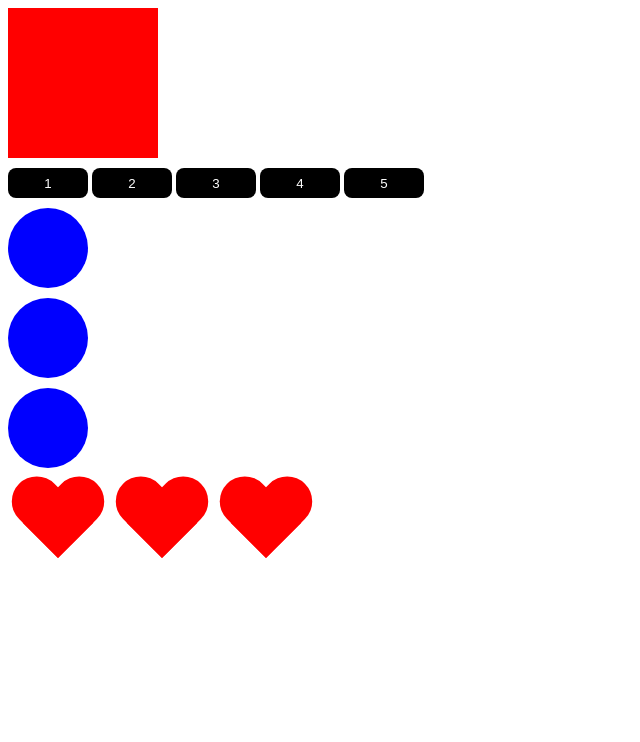
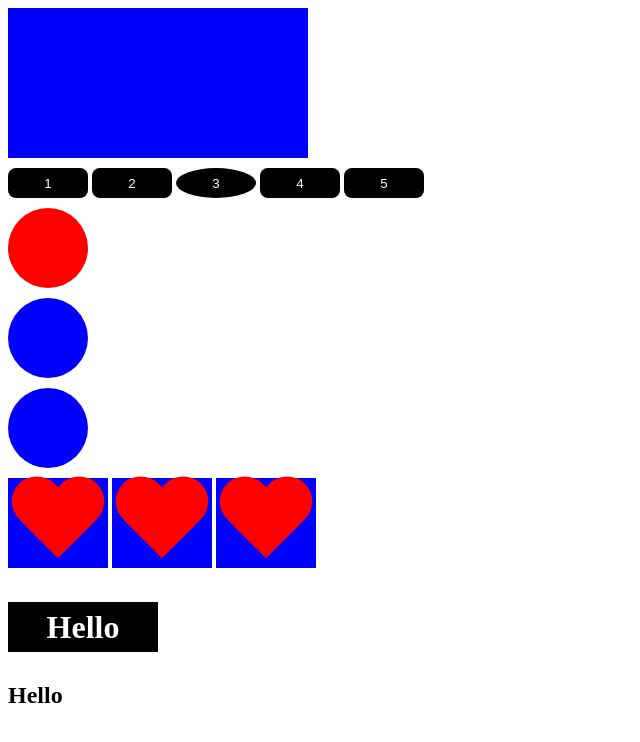
Before and after one commit to Jezhora/UdemyCourse, a plain HTML site: page LearnSection1/42_lesson.html in a window 1280 px wide. Shown: the whole page, without its empty margins (0-640 px from the left). Drawn offline with Linux system fonts and the light colour scheme.

Commit message:
feat: lesson_43 done

```diff
--- a/LearnSection1/42_lesson.html
+++ b/LearnSection1/42_lesson.html
@@ -25,6 +25,6 @@
 
 		</div>
 
-		<script src="42_getElementFromPage.js"></script>
+		<script src="43_actionWithElements.js"></script>
 	</body>
 </html>
--- /dev/null
+++ b/LearnSection1/43_actionWithElements.js
@@ -0,0 +1,56 @@
+'use strict'
+
+const box = document.getElementById('box'),
+      btns = document.getElementsByTagName('button'),
+      circles = document.getElementsByClassName('circle'),
+      wrapper = document.querySelector('.wrapper'),
+      hearts = wrapper.querySelectorAll('.heart'),
+      oneHeart = wrapper.querySelector('heart');
+
+
+// console.dir(box);
+box.style.backgroundColor = 'blue';
+box.style.width = '500px';
+
+box.style.cssText = 'background-color: blue; width: 300px';
+
+btns[2].style.borderRadius = '100%';
+circles[0].style.backgroundColor = 'red';
+
+// for (let i = 0; i < hearts.length; i++) {
+//     hearts[i].style.backgroundColor = 'blue';
+// }
+
+hearts.forEach(item => {
+    item.style.backgroundColor = 'blue';
+});
+
+const div = document.createElement('div');
+// const text = document.createTextNode('Wow');
+
+div.classList.add('black');
+
+document.body.append(div);
+// document.querySelector('.wrapper').append(div);
+
+// wrapper.append(div);
+// wrapper.prepend(div);
+// wrapper.appendChild(div); -->deprecate method
+
+
+// // hearts[1].before(div);
+// hearts[1].after(div);
+
+// wrapper.insertBefore(div, hearts[0]) ->> deprecate method
+
+// circles[0].remove();
+// wrapper.removeChild(hearts[1]); ->> deprecate method
+
+// hearts[0].replaceWith(circles[0]);
+// wrapper.replaceChild(circles[0], hearts[0]); ->> deprecate method
+
+div.innerHTML = '<h1>Hello World</h1>';
+
+// div.textContent = 'Hello';
+
+div.insertAdjacentHTML('afterend' , '<h2>Hello</h2>');
```
